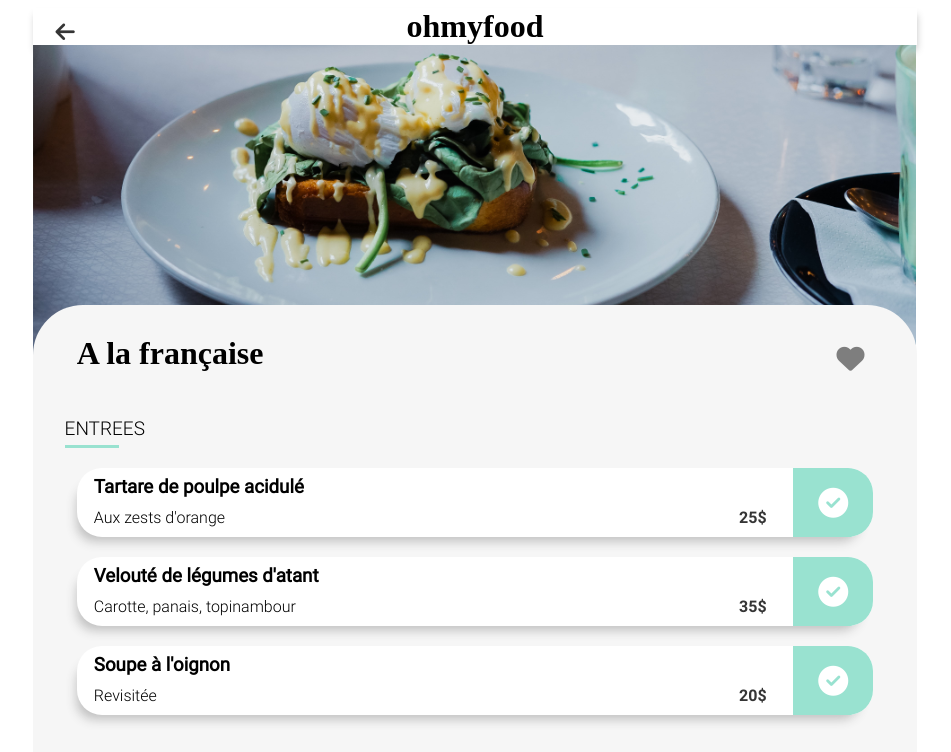
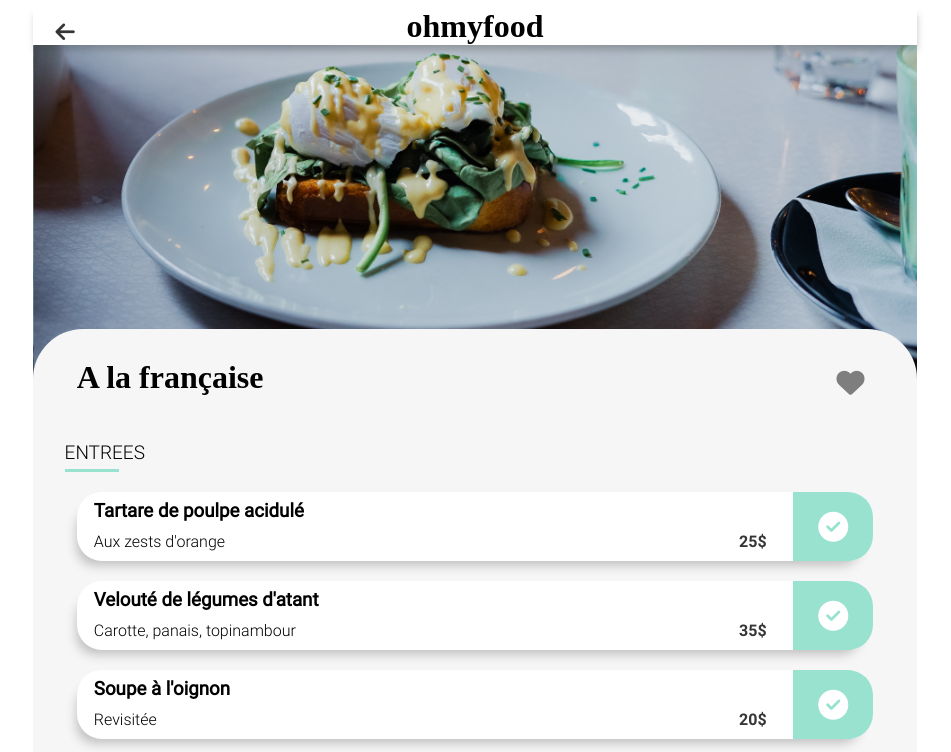
Before and after one commit to BerangerCassard/P3---Ohmyfood, a website: page alafrançaise.html in a window 1280 px wide. Shown: the top 752 px of the page, without its empty margins (165-1116 px from the left). Drawn offline with Linux system fonts and the light colour scheme; a web font is replaced by a local one.

Commit message:
image header correction

```diff
--- a/sass/6.Pages/menu.scss
+++ b/sass/6.Pages/menu.scss
@@ -17,9 +17,9 @@
     background-image: url("/public/images/restaurants/toa-heftiba-DQKerTsQwi0-unsplash.jpg");
     background-size: cover;
     background-position: bottom;
-    width: 69%;
+    width: 100%;
     height: 354px;
-    position: absolute;
+    // position: relative;
 }
 
 .container-menu {
@@ -27,7 +27,7 @@
     border-radius: 50px 50px 0 0;
     position: relative;
     padding: 30px 0 50px 0;
-    margin-top: 260px;
+    margin-top: -70px;
 
     & H1 {
         text-align: left;
```
Also changed, not shown: public/css/style.css, 1 other file.
